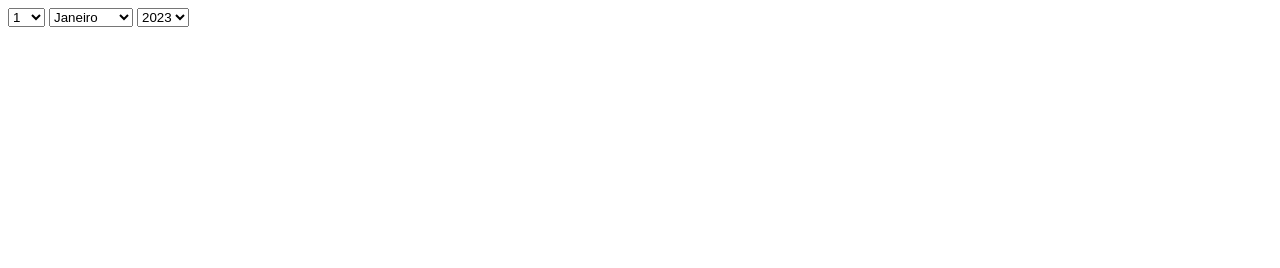
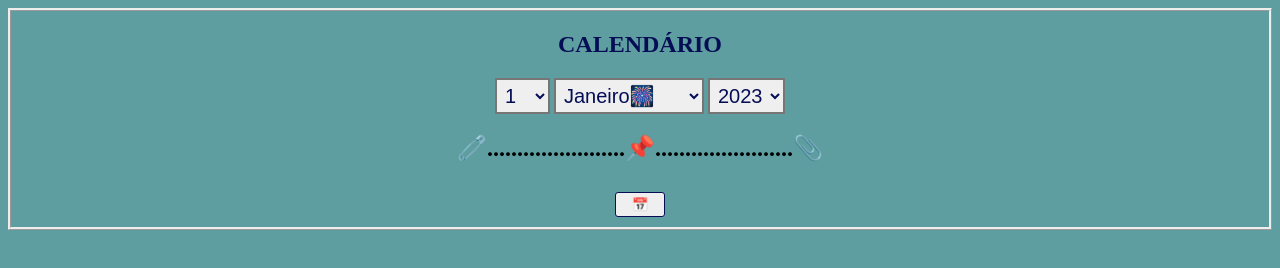
Before and after one commit to Walquerlan/Aula-js, a plain HTML site: page index.html in a window 1280 px wide. Drawn offline with Linux system fonts and the light colour scheme.

Commit message:
calendario

```diff
--- /dev/null
+++ b/estilo.css
@@ -0,0 +1,31 @@
+*
+body{
+    background-color: cadetblue;
+    text-align: center;
+    border-style: ridge;
+
+}
+
+select{
+    color: rgb(5, 13, 85);
+    border-width: 02px;
+    padding: 04px;
+    font-size: 20px;
+}
+
+.tema{
+    color: rgb(5, 13, 85);
+}
+
+button{
+    margin: 10px;
+    width: 50px;
+    padding: 4px 2px;
+    border-radius: 3px;
+    border: 1px solid rgb(5, 13, 85);
+}
+
+button:hover{
+    background-color: aquamarine;
+    transition: back;
+}
--- a/index.html
+++ b/index.html
@@ -4,13 +4,18 @@
     <meta charset="UTF-8">
     <meta name="viewport" content="width=device-width, initial-scale=1.0">
     <title>Aula-js</title>
+    <link rel="stylesheet" href="estilo.css">
 </head>
 <body>
+    <h2 class="tema">CALENDÁRIO</h2>
+
     <select id="dias">
         <option value="1">1</option></select>
     <select id="meses"></select>
     <select id="anos"></select>
 
     <script src="script.js"></script>
+    <h2>🧷.......................📌.......................📎</h2>
+    <button>📅</button>
 </body>
 </html>
--- a/script.js
+++ b/script.js
@@ -14,17 +14,18 @@ meses.onchange = function(){
 
 //ARRAY COM O NOME DOS MESES
 let nomeDosMeses = [
-    'Janeiro',
-    'Fevereiro',
-    'Março',
-    'Abril',
-    'Maio',
-    'Junho',
-    'Julho',
-    'Setembro',
-    'Outubro',
-    'Novembro',
-    'Dezembro',
+    'Janeiro🎆',
+    'Fevereiro🎉',
+    'Março🌧️',
+    'Abril🐇',
+    'Maio💼',
+    'Junho🌽',
+    'Julho🪁',
+    'Agosto📸',
+    'Setembro📝',
+    'Outubro🎃',
+    'Novembro🍂',
+    'Dezembro🎄',
 ];
 
 //LAÇO QUE INCREMENTA OS MESES
```
